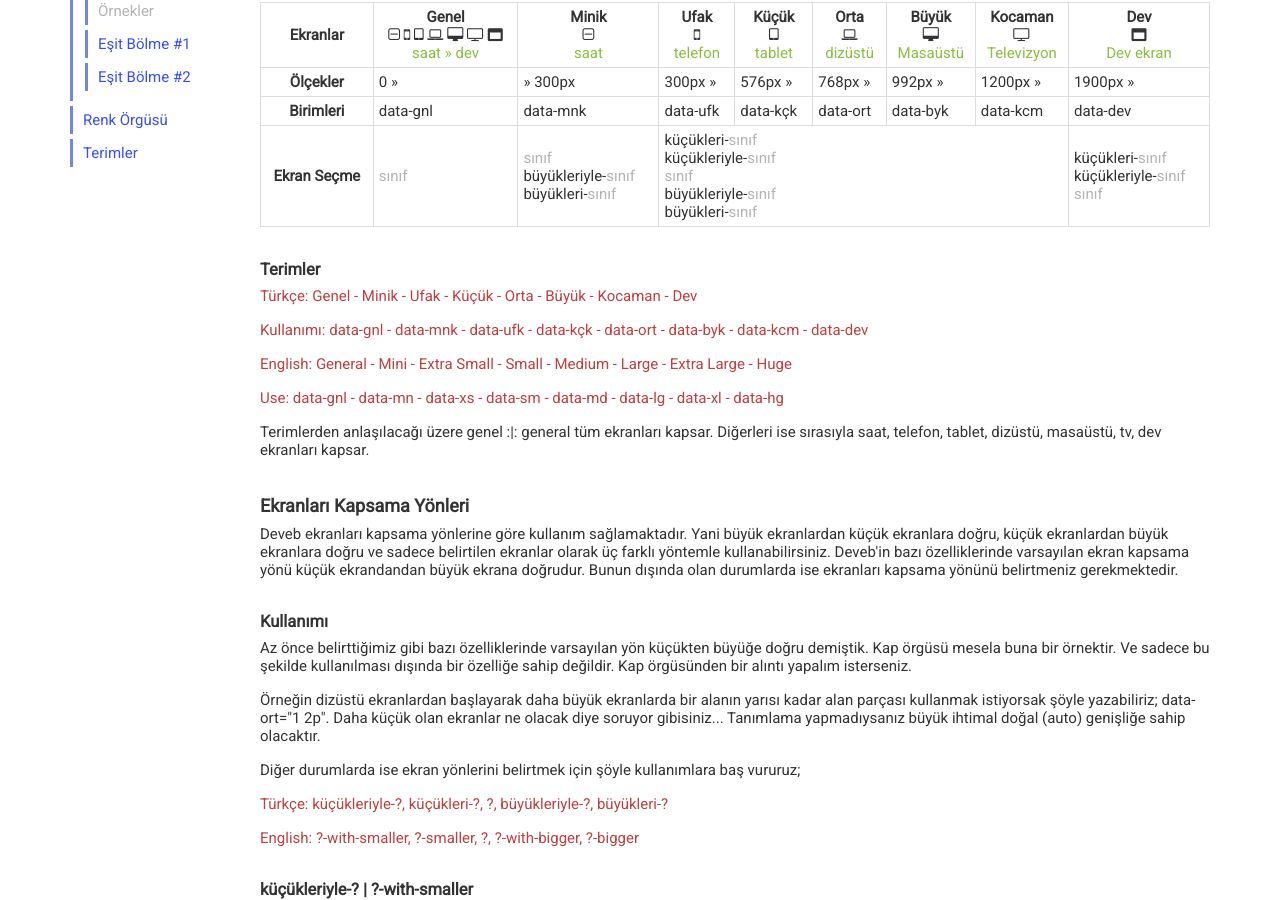
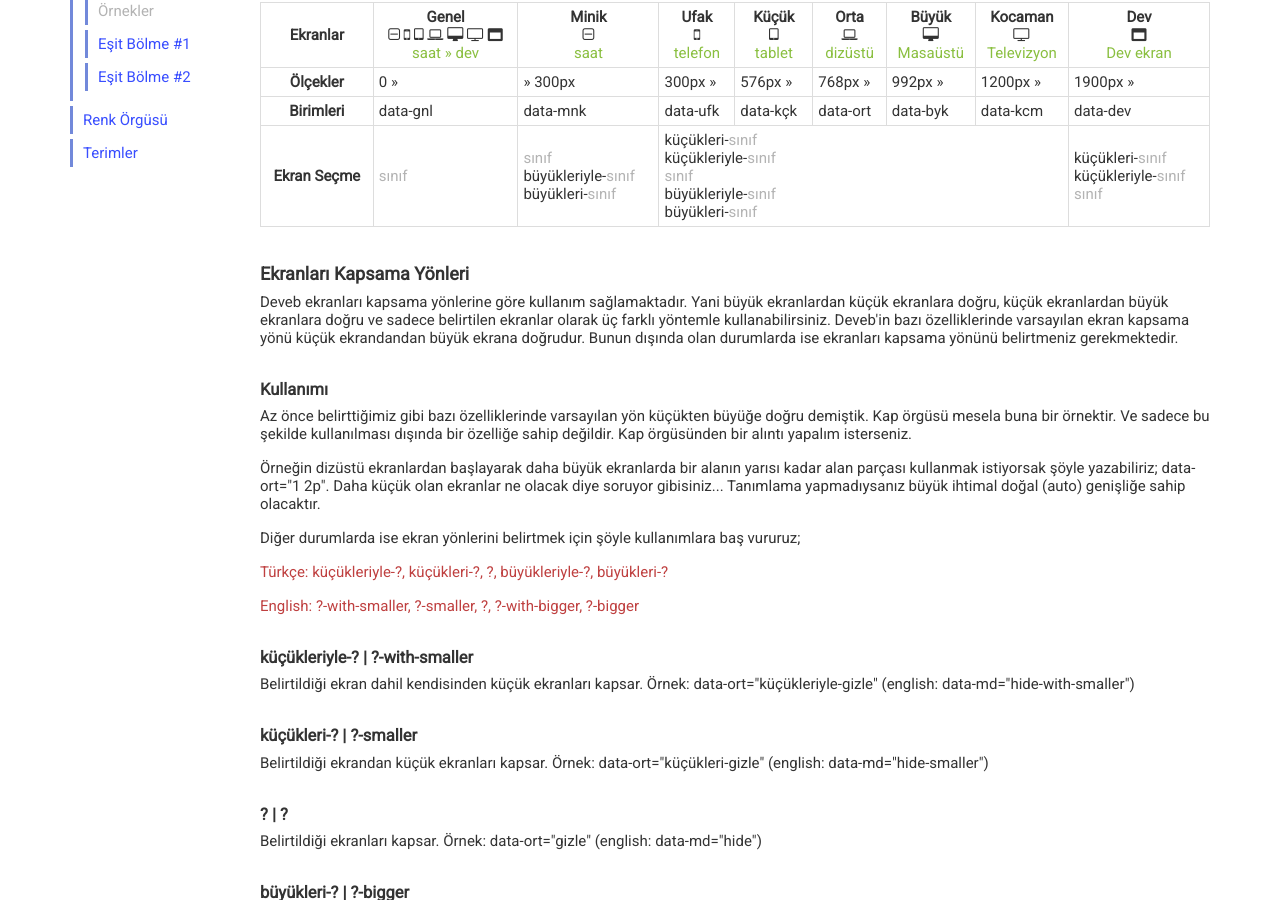
Before and after one commit to data-deveb/data-deveb.github.io, a Jekyll site: the page built from belgeler/ekran-orgusu.html, in a window 1280 px wide and 900 px high, scrolled down 473 px. Built offline with Jekyll 4.4.1, drawn with Linux system fonts in a browser that asks for light colours.

Commit message:
Güncelleme

```diff
--- a/belgeler/ekran-orgusu.html
+++ b/belgeler/ekran-orgusu.html
@@ -94,13 +94,6 @@ title: Ekran Örgüsü
       </tbody>
     </table>
 
-    <h3>Terimler</h3>
-    <p data-metin="ana">Türkçe: Genel - Minik - Ufak - Küçük - Orta - Büyük - Kocaman - Dev</p>
-    <p data-metin="ana">Kullanımı: data-gnl - data-mnk - data-ufk - data-kçk - data-ort - data-byk - data-kcm - data-dev</p>
-    <p data-metin="ana">English: General - Mini - Extra Small - Small - Medium - Large - Extra Large - Huge</p>
-    <p data-metin="ana">Use: data-gnl - data-mn - data-xs - data-sm - data-md - data-lg - data-xl - data-hg</p>
-    <p>Terimlerden anlaşılacağı üzere genel :|: general tüm ekranları kapsar. Diğerleri ise sırasıyla saat, telefon, tablet, dizüstü, masaüstü, tv, dev ekranları kapsar.</p>
-
     <h2>Ekranları Kapsama Yönleri</h2>
     <p>Deveb ekranları kapsama yönlerine göre kullanım sağlamaktadır. Yani büyük ekranlardan küçük ekranlara doğru, küçük ekranlardan büyük ekranlara doğru ve sadece belirtilen ekranlar olarak üç farklı yöntemle kullanabilirsiniz. Deveb'in bazı özelliklerinde varsayılan ekran kapsama yönü küçük ekrandandan büyük ekrana doğrudur. Bunun dışında olan durumlarda ise ekranları kapsama yönünü belirtmeniz gerekmektedir.</p>
     <h3>Kullanımı</h3>
```
